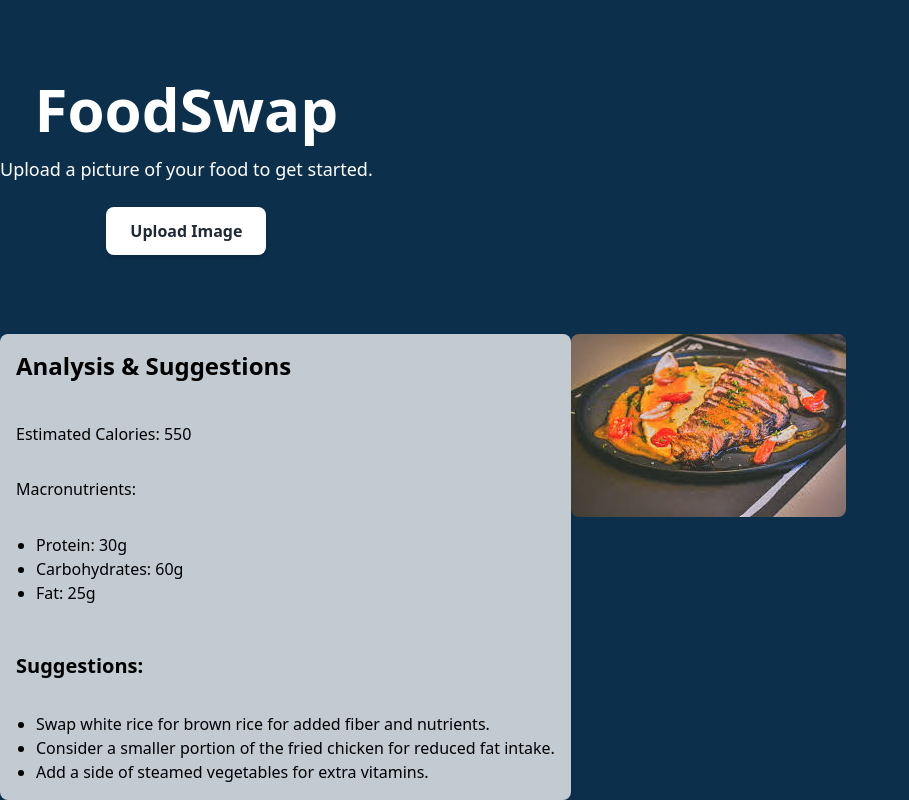
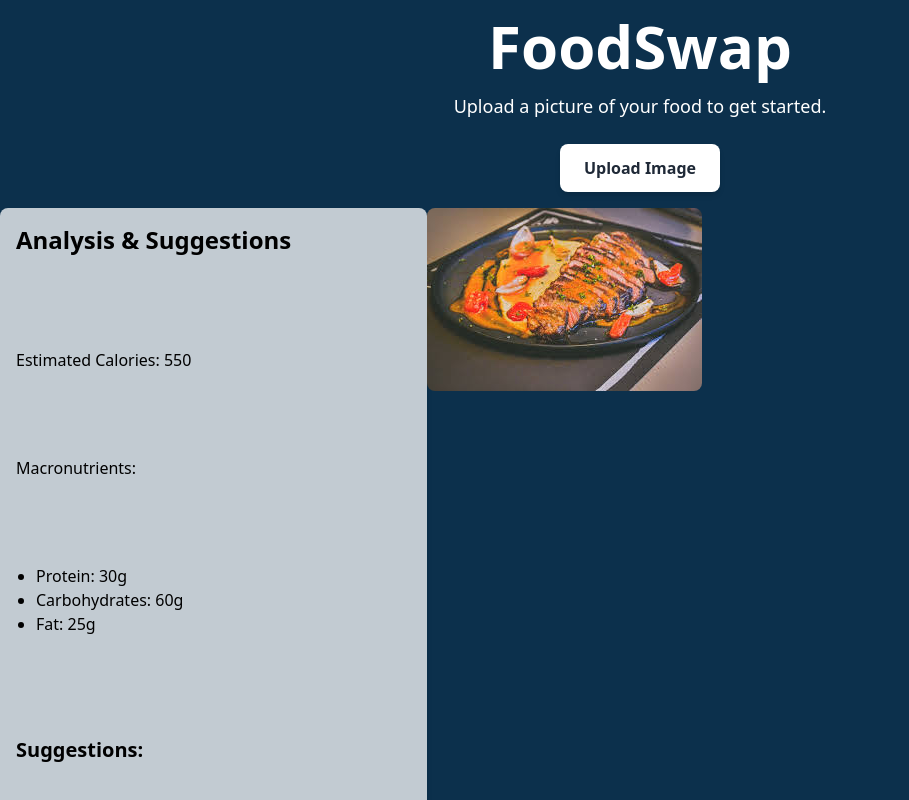
Before and after one commit to Ahmad-A0/Inversity-SnapSwap, a React (Create React App) app in the folder client/: page / in a window 1280 px wide. Shown: the top 800 px of the page, without its empty margins (0-909 px from the left). Built offline with nearby package versions, Linux system fonts and the light colour scheme.

Commit message:
style: Improve header, analysis, and image section layout and spacing

```diff
--- a/client/src/App.js
+++ b/client/src/App.js
@@ -6,16 +6,13 @@ function App() {
 
     const handleImageChange = (event) => {
         if (event.target.files && event.target.files[0]) {
-            setSelectedImage(URL.createObjectURL(event.target.files[0]));
+            setSelectedImage(URL.createObjectURL(event.files[0]));
         }
     };
 
     return (
         <div className="bg-nestadarkblue min-h-screen font-sans">
-            <div className="flex flex-col min-h-screen">
-                <div className="flex flex-grow">
-                    {!selectedImage && (
-                        <div className="flex flex-col justify-center items-center text-white">
+            <header className="bg-nestadarkblue text-white p-4 text-center">
                 <h1 className="text-6xl font-bold mb-4">
                     FoodSwap
                 </h1>
@@ -34,13 +31,12 @@ function App() {
                         Upload Image
                     </button>
                 </label>
-                        </div>
-                    )}
-                </div>
+            </header>
+            <div className="flex flex-col min-h-screen">
                 <div className="flex flex-grow">
                     {(selectedImage || true) && (
                         <div className="flex flex-row flex-grow">
-                            <div className="flex flex-col justify-between bg-white bg-opacity-75 p-4 rounded-lg shadow-md">
+                            <div className="flex flex-col justify-between bg-white bg-opacity-75 p-4 rounded-lg shadow-md w-1/3">
                                 <h2 className="text-2xl font-bold mb-2">
                                     Analysis & Suggestions
                                 </h2>
```
Lines whose indentation alone changed are shown as unchanged.
